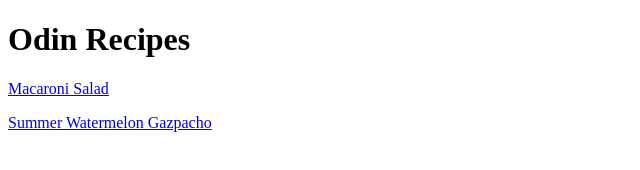
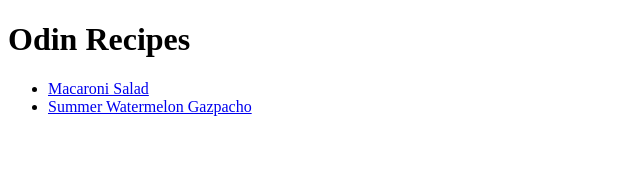
Before and after one commit to BeefyAmigo/odin-recipes, a plain HTML site: page index.html in a window 1280 px wide. Shown: the whole page, without its empty margins (0-640 px from the left). Drawn offline with Linux system fonts and the light colour scheme.

Commit message:
Add unordered list for recipe links

```diff
--- a/index.html
+++ b/index.html
@@ -7,8 +7,9 @@
     </head>
     <body>
         <h1>Odin Recipes</h1>
-        <p><a href="recipes/macaroni-salad.html">Macaroni Salad</p>
-        <p><a href="recipes/watermelon.html">Summer Watermelon Gazpacho</p>
-
+        <ul>
+            <li><a href="recipes/macaroni-salad.html">Macaroni Salad</a></li>
+            <li><a href="recipes/watermelon.html">Summer Watermelon Gazpacho</a></li>
+        </ul>
     </body>
 </html>
```
